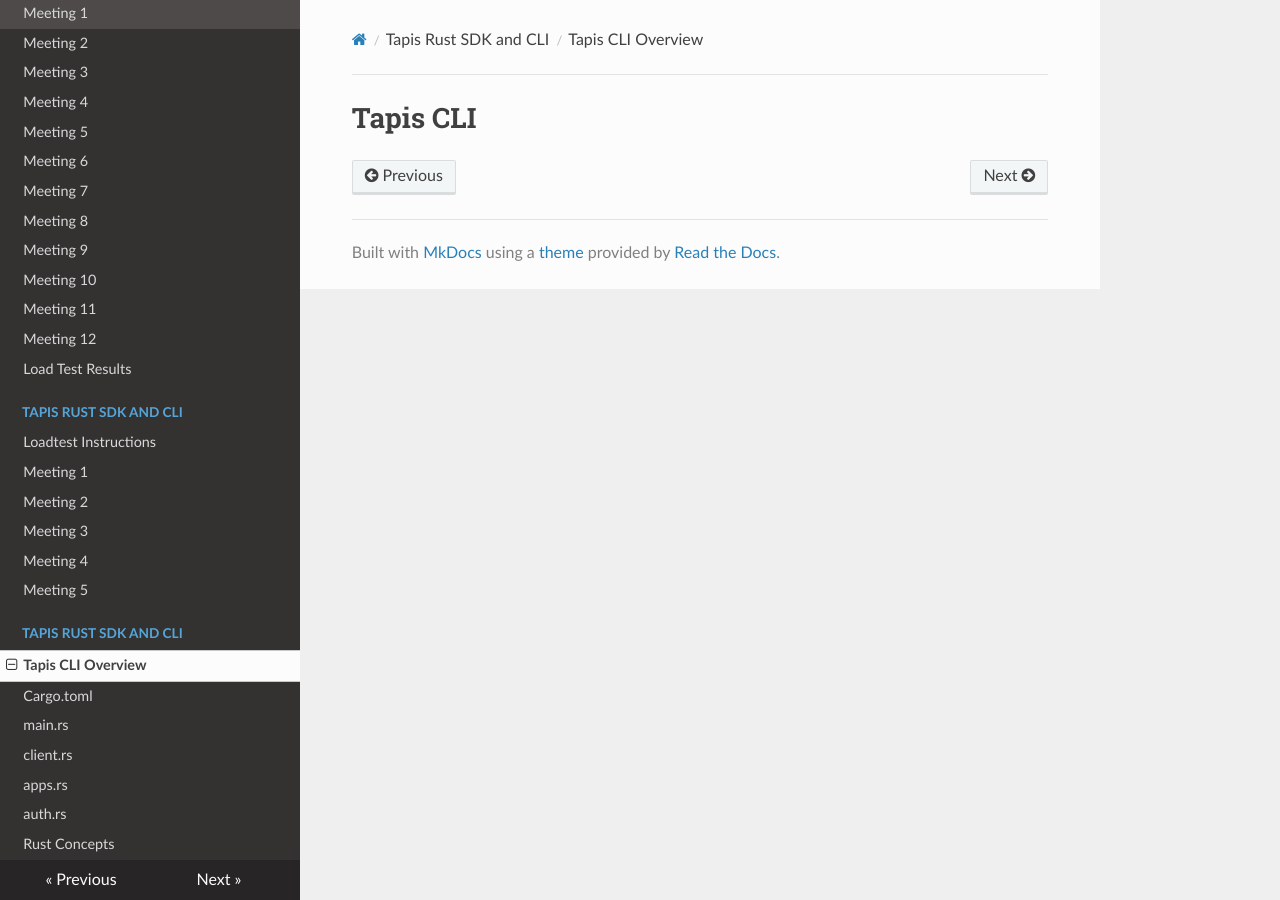
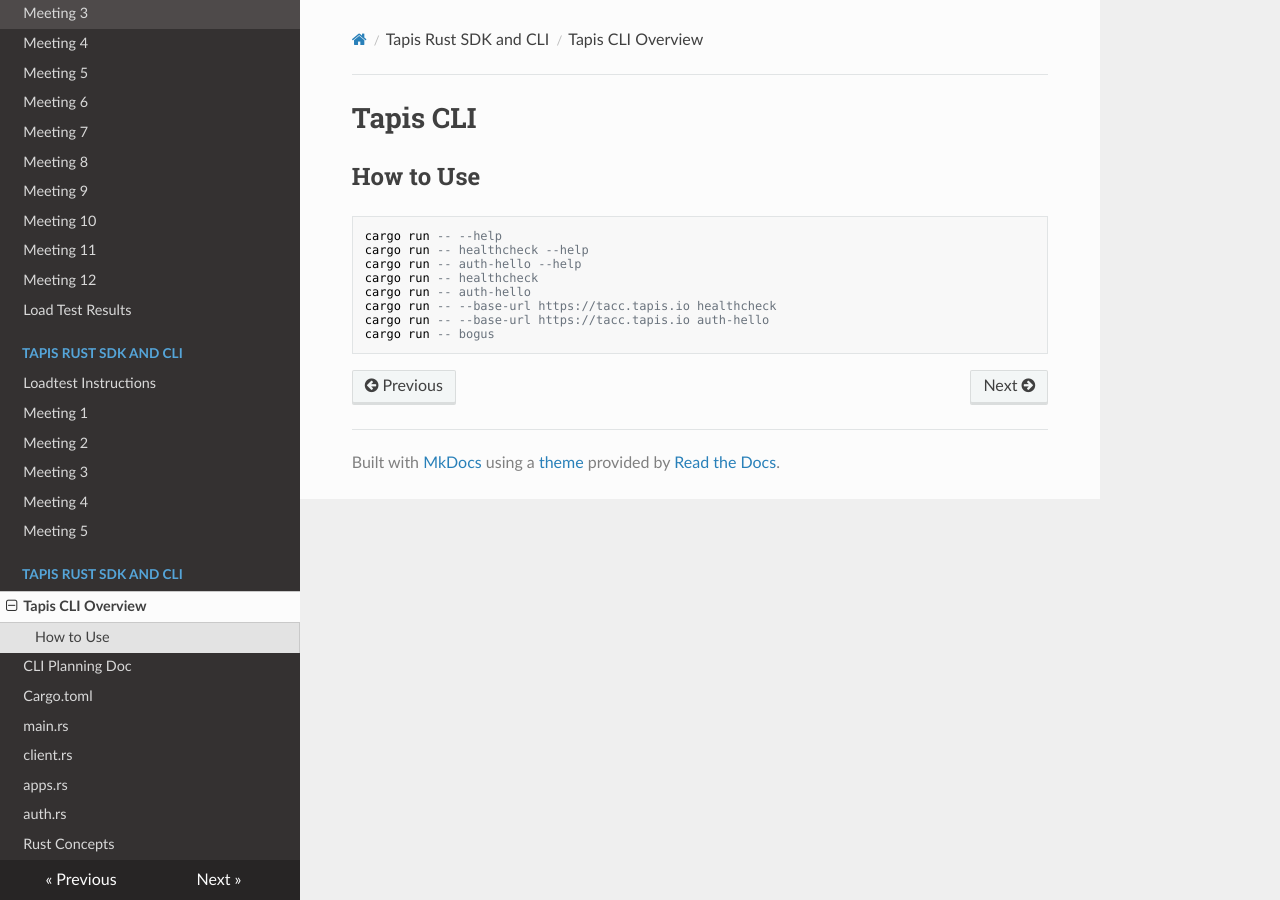
Before and after one commit to tyler0852/tylers-tacc-research, an MkDocs documentation site: the page built from docs/tapis/cli-overview.md, in a window 1280 px wide. Built offline with MkDocs 1.6.1, drawn with Linux system fonts in a browser that asks for light colours; nearby versions of some CDN libraries.

Commit message:
planning doc

````diff
--- a/docs/tapis/cli-overview.md
+++ b/docs/tapis/cli-overview.md
@@ -1 +1,14 @@
 # Tapis CLI
+
+## How to Use
+
+```bash
+cargo run -- --help
+cargo run -- healthcheck --help
+cargo run -- auth-hello --help
+cargo run -- healthcheck
+cargo run -- auth-hello
+cargo run -- --base-url https://tacc.tapis.io healthcheck
+cargo run -- --base-url https://tacc.tapis.io auth-hello
+cargo run -- bogus
+```
--- a/mkdocs.yml
+++ b/mkdocs.yml
@@ -30,6 +30,7 @@ nav:
       - Meeting 5: tapis/meeting-5.md
   - Tapis Rust SDK and CLI:
       - Tapis CLI Overview: tapis/cli-overview.md
+      - CLI Planning Doc: tapis/cli-planning.md
       - Cargo.toml: tapis/cli-cargo-toml.md
       - main.rs: tapis/cli-main.md
       - client.rs: tapis/cli-client.md
````
Also changed, not shown: docs/tapis/cli-cargo-toml.md (+1 -1 lines), docs/tapis/cli-planning.md (added, +50 -0 lines), docs/tapis/rust-concepts.md (+2 -22 lines).
